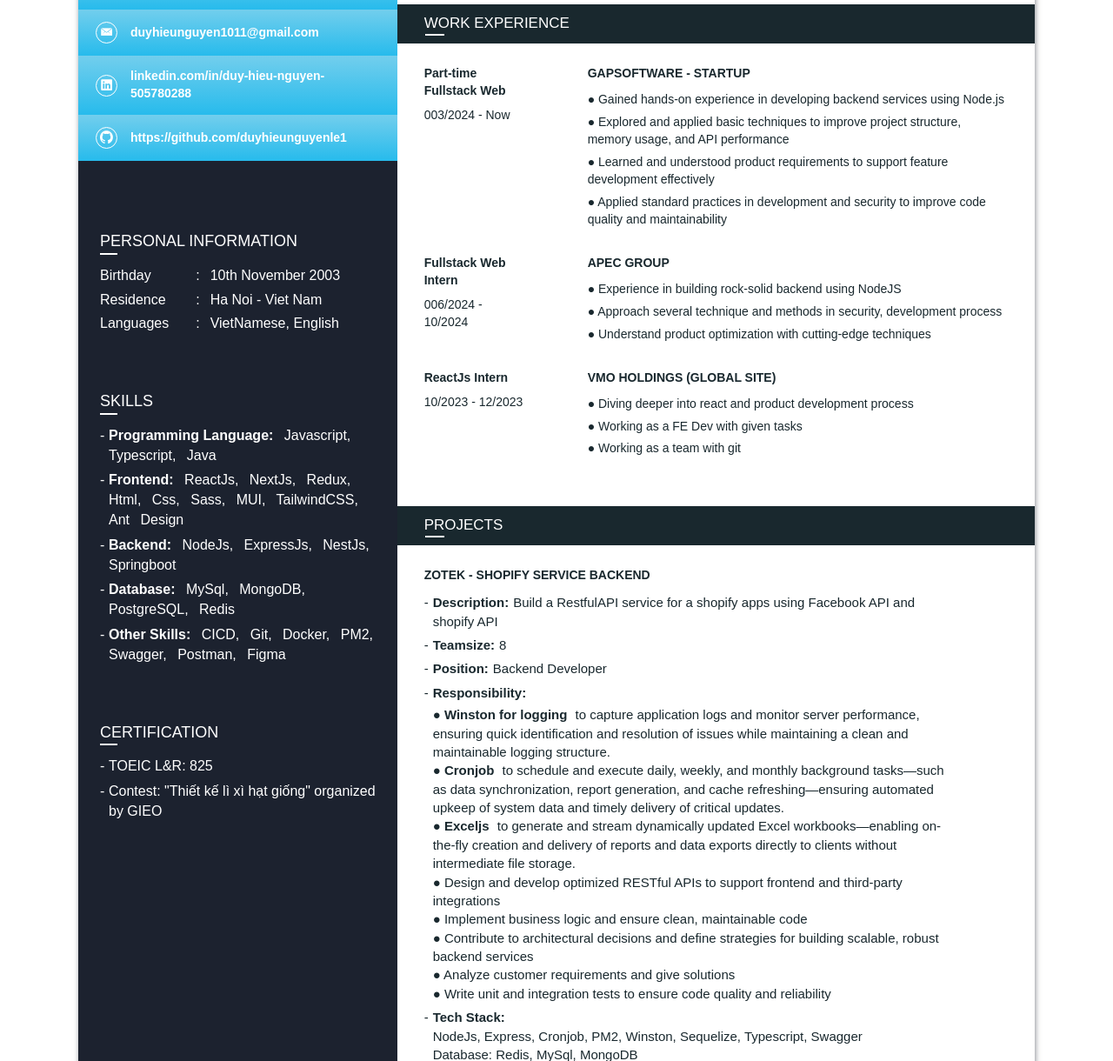
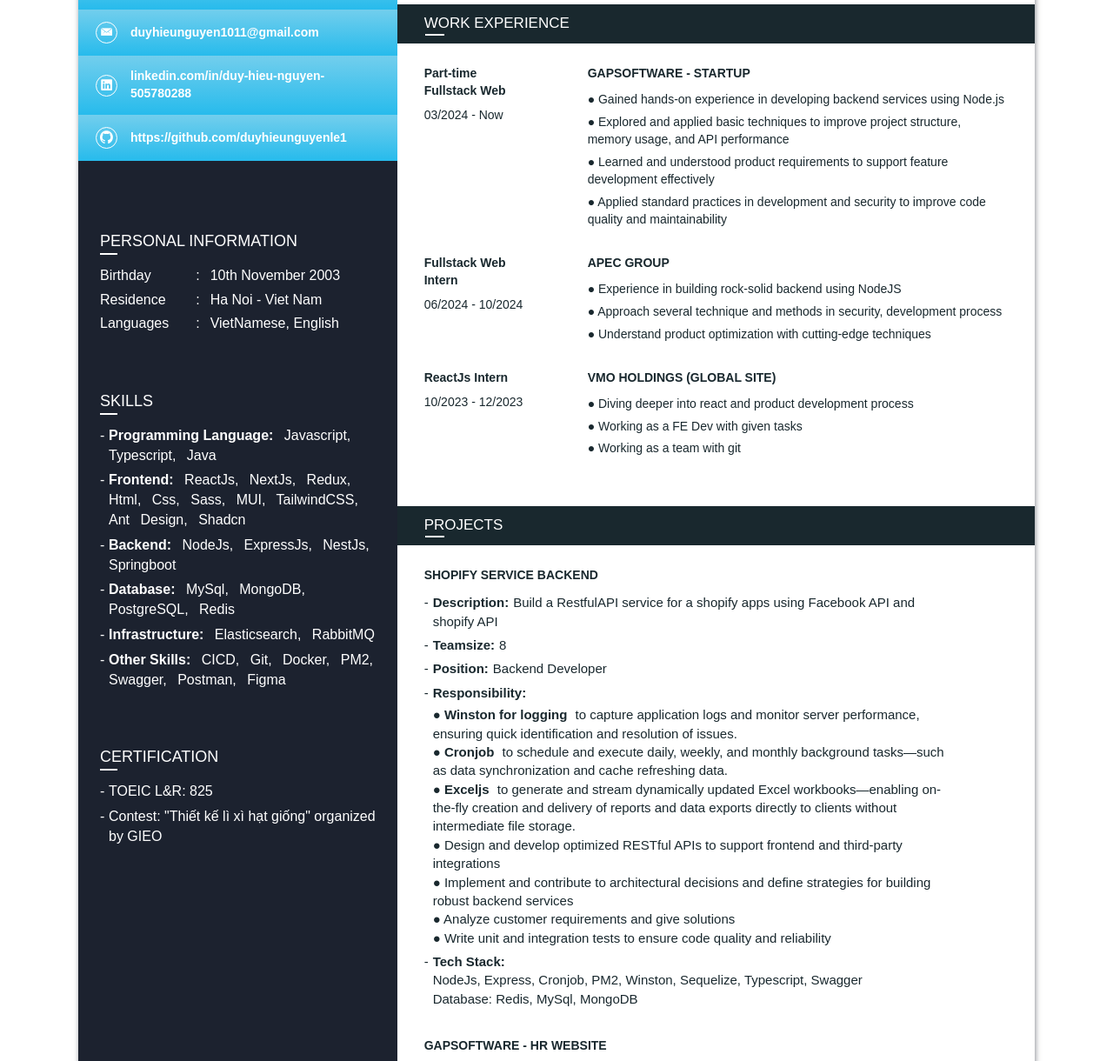
Before and after one commit to duyhieunguyenle1/cv-templates, a plain HTML site: page index.html in a window 1280 px wide. Shown: the part 465-1685 px from the top of the page at 87% size. Drawn offline with nearby package versions, Linux system fonts and the light colour scheme.

Commit message:
update cv 31/5

```diff
--- a/index.html
+++ b/index.html
@@ -22,7 +22,7 @@
 			<div id="sidebar">
 				<div data-v-613ec977="" class="profile" lang="en">
 					<div data-v-613ec977="" class="avatar"><a data-v-613ec977="" target="_blank"
-							href="https://www.facebook.com/profile.php?id=100010931986179"><img data-v-613ec977="" src="images/avatar.jpeg"
+							href="https://www.facebook.com/profile.php?id=100010931986179"><img data-v-613ec977="" src="images/avatar2.jpg"
 								alt="Nguyen Le Duy Hieu"></a></div>
 					<div data-v-613ec977="" class="block-content">
 						<div data-v-613ec977="" class="item phone"><i data-v-613ec977="" class="icons ion-ios-telephone"></i> <span
@@ -54,9 +54,10 @@
 						</div>
 						<ul>
 							<li style="font-weight: 300; word-spacing:.5rem"><span style="font-weight: 600; word-spacing: 0;">Programming Language:</span> Javascript, Typescript, Java</li>
-							<li style="font-weight: 300; word-spacing:.5rem"><span style="font-weight: 600; word-spacing: 0;">Frontend:</span> ReactJs, NextJs, Redux, Html, Css, Sass, MUI, TailwindCSS, Ant Design</li>
+							<li style="font-weight: 300; word-spacing:.5rem"><span style="font-weight: 600; word-spacing: 0;">Frontend:</span> ReactJs, NextJs, Redux, Html, Css, Sass, MUI, TailwindCSS, Ant Design, Shadcn</li>
 							<li style="font-weight: 300; word-spacing:.5rem"><span style="font-weight: 600; word-spacing: 0;">Backend:</span> NodeJs, ExpressJs, NestJs, Springboot</li>
 							<li style="font-weight: 300; word-spacing:.5rem"><span style="font-weight: 600; word-spacing: 0;">Database:</span> MySql, MongoDB, PostgreSQL, Redis </li>
+							<li style="font-weight: 300; word-spacing:.5rem"><span style="font-weight: 600; word-spacing: 0;">Infrastructure:</span> Elasticsearch, RabbitMQ </li>
 							<li style="font-weight: 300; word-spacing:.5rem"><span style="font-weight: 600; word-spacing: 0;">Other Skills:</span> CICD, Git, Docker, PM2, Swagger, Postman, Figma </li>
 						</ul>
 					</div>
@@ -116,7 +117,7 @@
 						<div data-v-058cdc8a="" class="exp-block">
 							<div data-v-058cdc8a="" class="left">
 								<div data-v-058cdc8a="" class="position">Part-time Fullstack Web</div>
-								<div data-v-058cdc8a="" class="time">003/2024 - Now</div>
+								<div data-v-058cdc8a="" class="time">03/2024 - Now</div>
 							</div>
 							<div data-v-058cdc9a="" class="right">
 								<div data-v-058cdc9a="" class="company">Gapsoftware - startup</div>
@@ -135,7 +136,7 @@
 						<div data-v-058cdc8a="" class="exp-block">
 							<div data-v-058cdc8a="" class="left">
 								<div data-v-058cdc8a="" class="position">Fullstack Web Intern</div>
-								<div data-v-058cdc8a="" class="time">006/2024 - 10/2024</div>
+								<div data-v-058cdc8a="" class="time">06/2024 - 10/2024</div>
 							</div>
 							<div data-v-058cdc9a="" class="right">
 								<div data-v-058cdc9a="" class="company">APEC Group</div>
@@ -176,7 +177,7 @@
 					<div data-v-674ab00c="" class="list-info" style="margin-bottom: 1.75rem;">
 						<div data-v-674ab00c="" class="exp-block">
 							<div data-v-674ab00c="" class="right">
-								<div data-v-674ab00c="" class="company">Zotek - Shopify Service Backend</div>
+								<div data-v-674ab00c="" class="company">Shopify Service Backend</div>
 								<div data-v-674ab00c="" class="description">
 									<ul>
 										<li><strong>Description:</strong>Build a RestfulAPI service for a shopify apps using Facebook API and shopify API</li>
@@ -184,13 +185,12 @@
 										<li><strong>Position:</strong>Backend Developer</li>
 										<li><strong><span style="margin-bottom: 0.25rem; display: inline-block;">Responsibility:</span></strong>
 											</br>● <strong>Winston for logging</strong> to capture application logs and monitor server performance, ensuring quick identification and resolution of
-											issues while maintaining a clean and maintainable logging structure.
-											</br>● <strong>Cronjob</strong> to schedule and execute daily, weekly, and monthly background tasks—such as data synchronization, report generation, and cache
-											refreshing—ensuring automated upkeep of system data and timely delivery of critical updates.
+											issues.
+											</br>● <strong>Cronjob</strong> to schedule and execute daily, weekly, and monthly background tasks—such as data synchronization and cache
+											refreshing data.
 											</br>● <strong>Exceljs</strong> to generate and stream dynamically updated Excel workbooks—enabling on-the-fly creation and delivery of reports and data exports directly to clients without intermediate file storage.
 											</br>● Design and develop optimized RESTful APIs to support frontend and third-party integrations
-											</br>● Implement business logic and ensure clean, maintainable code
-											</br>● Contribute to architectural decisions and define strategies for building scalable, robust backend services
+											</br>● Implement and contribute to architectural decisions and define strategies for building robust backend services
 											</br>● Analyze customer requirements and give solutions
 											</br>● Write unit and integration tests to ensure code quality and reliability
 										</li>
@@ -217,9 +217,8 @@
 											</br>● <strong>Socket.io</strong> Implement real-time notifications to enhance user engagement and ensure instant updates across the application.
 											</br>● <strong>TanStack Query</strong> Manage server state efficiently with caching, background syncing, and optimized data fetching for a smoother user experience
 											</br>● <strong>i18next</strong> Implement internationalization (i18next) to support multiple locales and dynamic content translation
-											</br>● Integrated email marketing and campaign modules, referral modules, jobs modules, candidates modules... including content management with CRUD functionality using gRPC API
-											</br>● Defined UI/UX strategies and contributed to building robust and user-friendly front-end architecture
-											</br>● Refactored and modularized UI components to promote reusability and maintainability
+											</br>● Integrated email marketing and campaign modules, referral modules, jobs modules, candidates modules, convert cv templates... using gRPC API
+											</br>● Defined UI/UX strategies and contributed to building robust, user-friendly, reusable  front-end architecture
 											</br>● Optimized frontend performance and implemented clean, well-structured UI logic
 										</li>
 										<li><strong>Tech Stack:</strong>Reactjs, Redux (rtk), Ant Design, Tanstack, MUI, Socket.io, RechartJs, TailwindCSS, PM2, Typescript </li>
@@ -231,7 +230,7 @@
 					<div data-v-674ab00c="" class="list-info">
 						<div data-v-674ab00c="" class="exp-block">
 							<div data-v-674ab00c="" class="right">
-								<div data-v-674ab00c="" class="company">Zotek CRM (Customer Relationship Management)</div>
+								<div data-v-674ab00c="" class="company">Zotek CRM</div>
 								<div data-v-674ab00c="" class="description">
 									<ul>
 										<li><strong>Description:</strong>A CRM system manages customer data, integrates targeted email marketing, and provides comprehensive statistics/reporting for data-driven decision-making.</li>
@@ -254,8 +253,8 @@
 					</div>
 				</div>
 
-				<div data-v-674ab00c="" class="widgets-content experience">
-					<div data-v-674ab00c="" class="main-title">
+				<!-- <div data-v-674ab00c="" class="widgets-content experience"> -->
+					<!-- <div data-v-674ab00c="" class="main-title">
 						<h2 data-v-674ab00c="">Personal Projects</h2>
 					</div>
 					<div data-v-674ab00c="" class="list-info">
@@ -274,7 +273,7 @@
 									</ul>
 								</div>
 							</div>
-						</div>
+						</div> -->
 
                         <!-- <div data-v-674ab00c="" class="exp-block">
 							<div data-v-674ab00c="" class="right">
@@ -308,7 +307,7 @@
 							</div>
 						</div> -->
 
-						<div data-v-674ab00c="" class="exp-block">
+						<!-- <div data-v-674ab00c="" class="exp-block">
 
 							<div data-v-674ab00c="" class="right">
 								<div data-v-674ab00c="" class="company">Desktop Application Management Systems - 2023</div>
@@ -321,11 +320,11 @@
 									</ul>
 								</div>
 							</div>
-						</div>
-					</div>
-				</div>
+						</div> -->
+					<!-- </div> -->
+				<!-- </div> -->
 
-				<div data-v-61755a2e="" class="widgets-content hobbies">
+				<!-- <div data-v-61755a2e="" class="widgets-content hobbies"> -->
 					<!-- <div data-v-61755a2e="" class="main-title">
 						<h2 data-v-61755a2e="">Hobbies</h2>
 					</div>
@@ -339,7 +338,7 @@
 						<li data-v-61755a2e=""><img data-v-61755a2e="" src="./images/travel.png" alt="Travel"> <span
 								data-v-61755a2e="">Travel</span></li>
 					</ul> -->
-				</div>
+				<!-- </div> -->
 			</div>
 		</div>
 	</div>
```
Also changed, not shown: images/avatar2.jpg (added).
